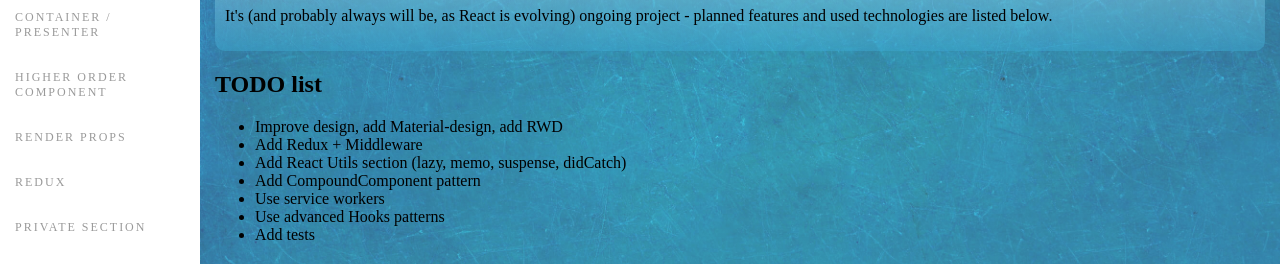
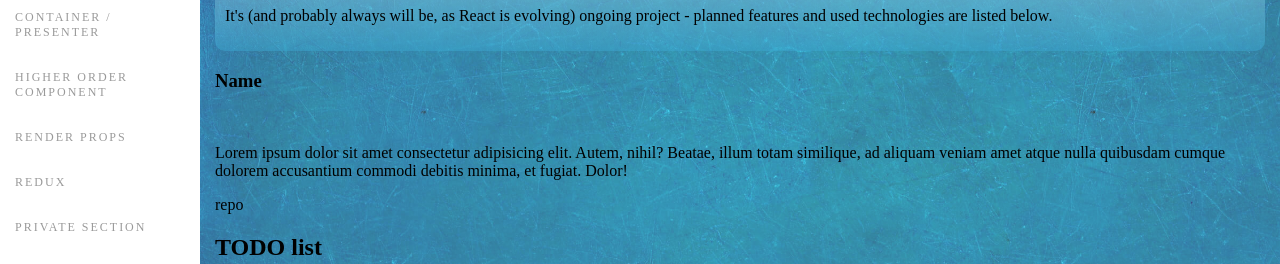
Before and after one commit to khamer1410/react-patterns, a React app: page /react-patterns/ in a window 1280 px wide. Shown: the part 306-570 px from the top of the page. Built offline with nearby package versions, Linux system fonts and the light colour scheme; no server answers.

Commit message:
Add ProfileCard with Github data fetch owith hooks

```diff
--- a/src/config/routes.js
+++ b/src/config/routes.js
@@ -2,7 +2,7 @@ import { lazy } from 'react'
 
 const NotFoundPage = lazy(()=> import('pages/NotFoundPage'))
 const LoginPage = lazy(()=> import('pages/Login'))
-const IntroPage = lazy(()=> import('pages/IntroPage'))
+const IntroPage = lazy(()=> import('pages/introPage/IntroPage'))
 const DemoPage = lazy(()=> import('pages/componentsDemo/DemoPage'))
 const PrivateSection = lazy(()=> import('pages/PrivateSection'))
 const ConditionalRenderingPage = lazy(()=> import('pages/conditionalRendering/ConditionalRenderingPage'))
--- a/src/pages/IntroPage.js
+++ b/src/pages/introPage/IntroPage.js
@@ -1,6 +1,7 @@
 import React from 'react';
 import styled from 'styled-components';
 import Infobox from 'components/InfoBox';
+import { ProfileCard } from 'pages/introPage/ProfileCard';
 
 export const IntroPage = () => (
   <>
@@ -13,6 +14,8 @@ export const IntroPage = () => (
         <p>It's (and probably always will be, as React is evolving) ongoing project - planned features and used technologies are listed below.</p>
       </span>
     </Infobox>
+
+    <ProfileCard></ProfileCard>
 
     <ListedSection header='TODO list' list={tasks} />
 
--- /dev/null
+++ b/src/pages/introPage/ProfileCard.js
@@ -0,0 +1,22 @@
+import React, {useState, useEffect} from 'react'
+import axios from 'axios'
+
+const GITHUB_URL = 'https://api.github.com'
+
+export const ProfileCard = () => {
+  const [profile, setProfile] = useState({})
+
+  useEffect(()=> {
+    axios.get(`${GITHUB_URL}/users/khamer1410`).then(({data}) => setProfile(data))
+  }, [])
+  console.log(profile);
+
+  return(
+    <div>
+      <h3>Name {profile.name}</h3>
+      <img src="" alt=""/>
+      <p>Lorem ipsum dolor sit amet consectetur adipisicing elit. Autem, nihil? Beatae, illum totam similique, ad aliquam veniam amet atque nulla quibusdam cumque dolorem accusantium commodi debitis minima, et fugiat. Dolor!</p>
+      <p>repo</p>
+    </div>
+  )
+}
```
